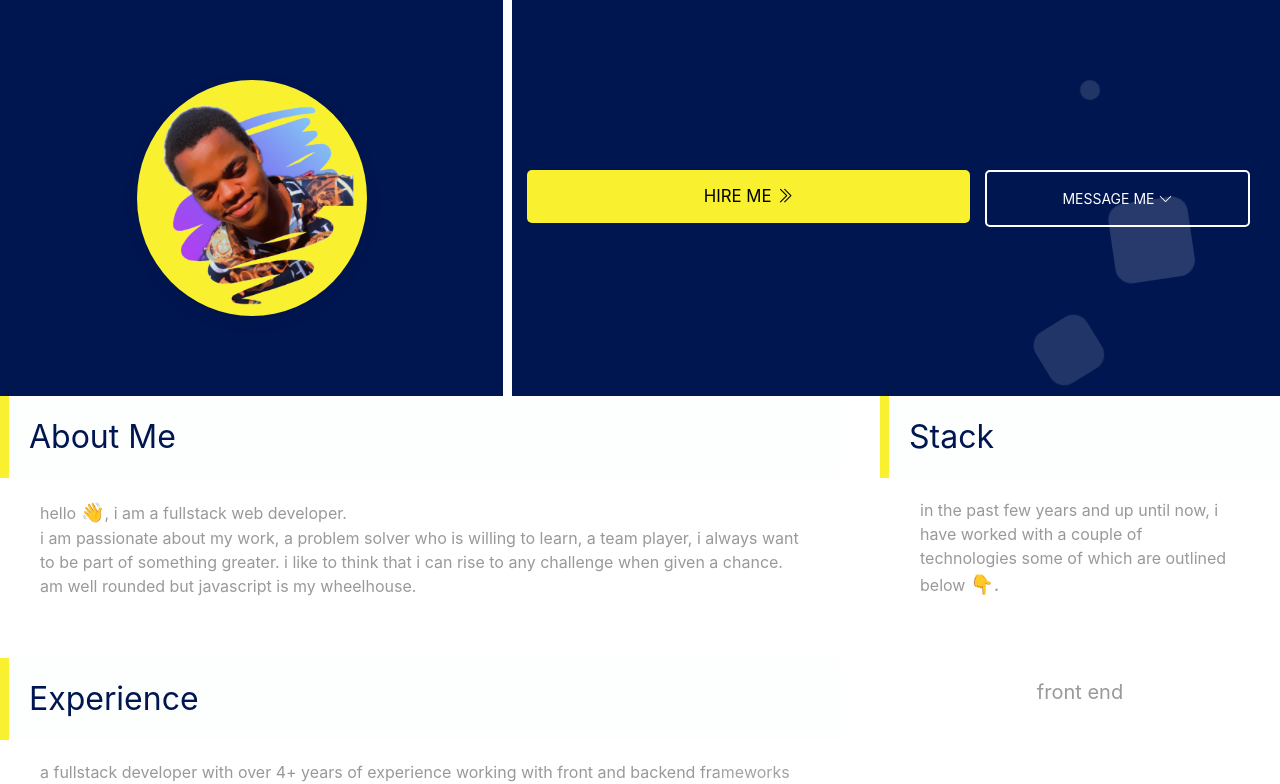
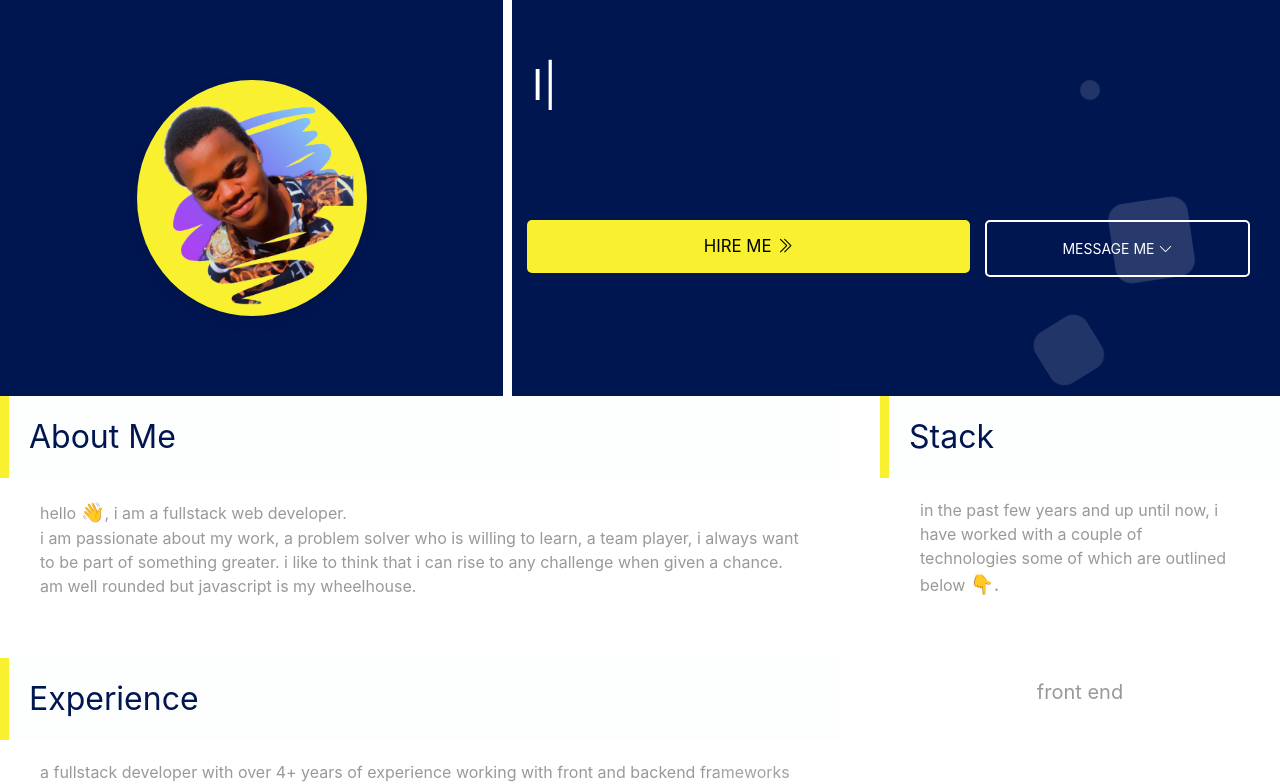
Before and after one commit to jossycodes/portfolio, a Next.js app: page / in a window 1280 px wide. Shown: the top 784 px of the page. Built offline with nearby package versions, Linux system fonts and the light colour scheme.

Commit message:
Edited index.js

```diff
--- a/pages/index.js
+++ b/pages/index.js
@@ -5,7 +5,7 @@ import {useEffect,useState} from 'react'
 import aos from 'aos'
 import uikit from 'uikit'
 import toast from '../components/toasts'
-import typed from 'react-typed'
+import Typed from 'react-typed'
 
 
 export default function Home() {
@@ -13,9 +13,6 @@ export default function Home() {
 const [mailBtn,setMailBtn] = useState(false);
 
 useEffect(() => {
-
-
-
 aos.init();
 
 const elms = document.querySelectorAll(".sticky");
@@ -89,7 +86,7 @@ return (
     </div>
     <div id="bio">
     <h1>
-     <typed strings={['hi, i am josiah.','i am creative.','i love design.','i love to develop.']}  typespeed={100} loop={true} startdelay={700} backspeed={100}  />
+     <Typed strings={['Hi, I am Josiah.','I am creative.','I love design.','I love to develop.']}  typeSpeed={100} loop={true} startDelay={700} backSpeed={100}  />
       </h1>
     </div>
     <div id="btns" data-uk-grid className="uk-padding-small uk-grid uk-grid-collapse">
@@ -210,7 +207,7 @@ return (
            <div className="uk-card-body uk-padding-small">
             <h3 className="uk-card-title">gomyweather</h3>
             <p>using an api this app provides useful data about the weather conditions of over 200,000 cites in the world.</p>
-            <div className="uk-text-right"><a href="#"> <button className="card-btn">check it out  <i className="bi-chevron-right"></i></button></a></div>
+            <div className="uk-text-right"><a href="https://gomyweather.netlify.app"> <button className="card-btn">check it out  <i className="bi-chevron-right"></i></button></a></div>
            </div>
           </div>
          </li>
```
